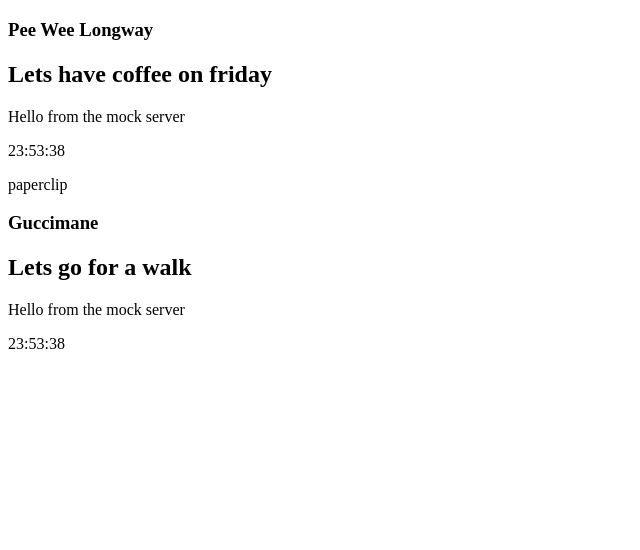
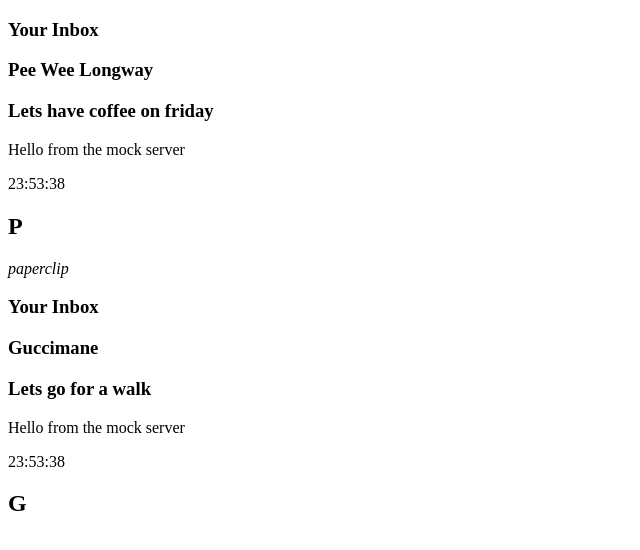
Before and after one commit to ryanc337/dontatme, a React (Create React App) app in the folder frontend/: page / in a window 1280 px wide. Shown: the top 550 px of the page, without its empty margins (0-640 px from the left). Built offline with nearby package versions, Linux system fonts and the light colour scheme.

Commit message:
created componenets email list item

```diff
--- a/frontend/src/components/DontAtMe.js
+++ b/frontend/src/components/DontAtMe.js
@@ -2,8 +2,6 @@ import React, { useState, useEffect } from 'react';
 import { getAddress, getEmails } from '../api/index';
 import EmailClient from './emails/EmailClient';
 import { useParams } from 'react-router-dom';
-
-
 
 export default function DontAtMe(props) {
   const [address, setAddress ] = useState({
--- /dev/null
+++ b/frontend/src/components/EmailItem.js
@@ -0,0 +1 @@
+import React from 'react';
--- a/frontend/src/components/emails/EmailList.js
+++ b/frontend/src/components/emails/EmailList.js
@@ -1,9 +1,11 @@
 import React from 'react';
 import EmailListItem from './EmailListItem';
+import EmailListHeader from './EmailListHeader';
 
 export default function EmailList(props) {
   return (
     <div className="EmailList">
+      <EmailListHeader />
       <EmailListItem body={props.body} from={props.from} subject={props.subject} timeSent={props.timeSent} attachments={props.attachments}/>
     </div>
   )
--- /dev/null
+++ b/frontend/src/components/emails/EmailListHeader.js
@@ -0,0 +1,9 @@
+import React from 'react';
+
+export default function EmailListHeader() {
+  return(
+    <div className="EmailListHeader">
+      <h3>Your Inbox</h3>
+    </div>
+  )
+}
--- a/frontend/src/components/emails/EmailListItem.js
+++ b/frontend/src/components/emails/EmailListItem.js
@@ -1,14 +1,16 @@
 import React from 'react';
 
 export default function EmailListItem(props) {
-  console.log(props)
   return (
-    <div className="EmailListItem">
+    <div className="EmailListItem" >
       <h3>{props.from}</h3>
-      <h2>{props.subject}</h2>
+      <h3>{props.subject}</h3>
       <p>{props.body.substring(0, 30)}</p>
       <p>{props.timeSent.slice(11).substring(0, 8)}</p>
-      {props.attachments && <p>paperclip</p>}
+      <div className="EmailListItem-IconHolder">
+      <h2>{props.from.substring(0, 1)}</h2>
+      {props.attachments && <i>paperclip</i>}
+      </div>
     </div>
   )
 }
```
